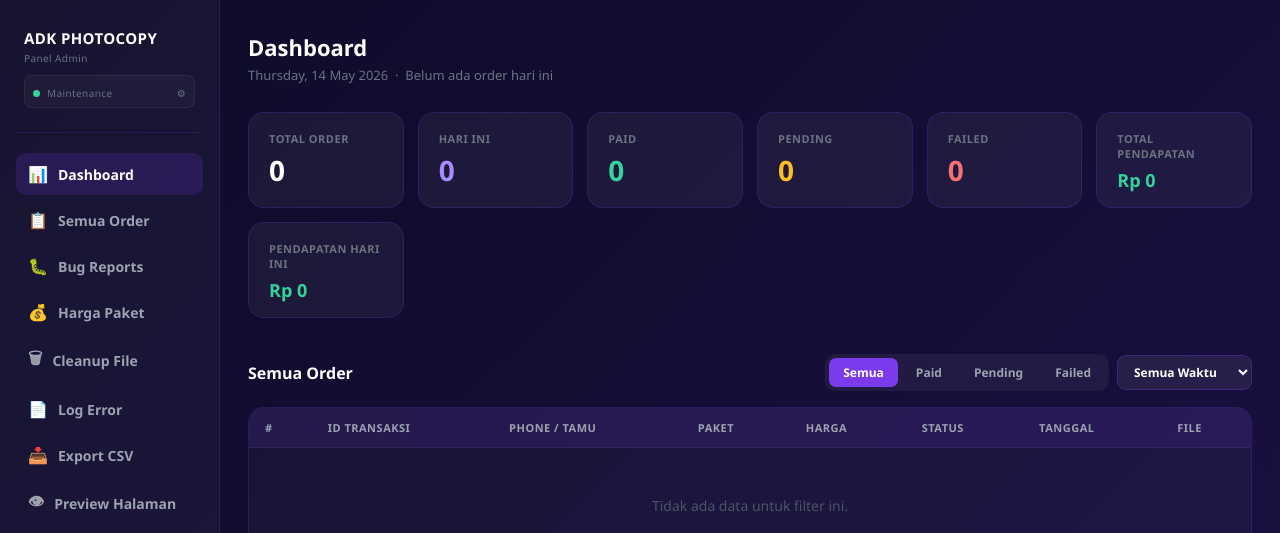
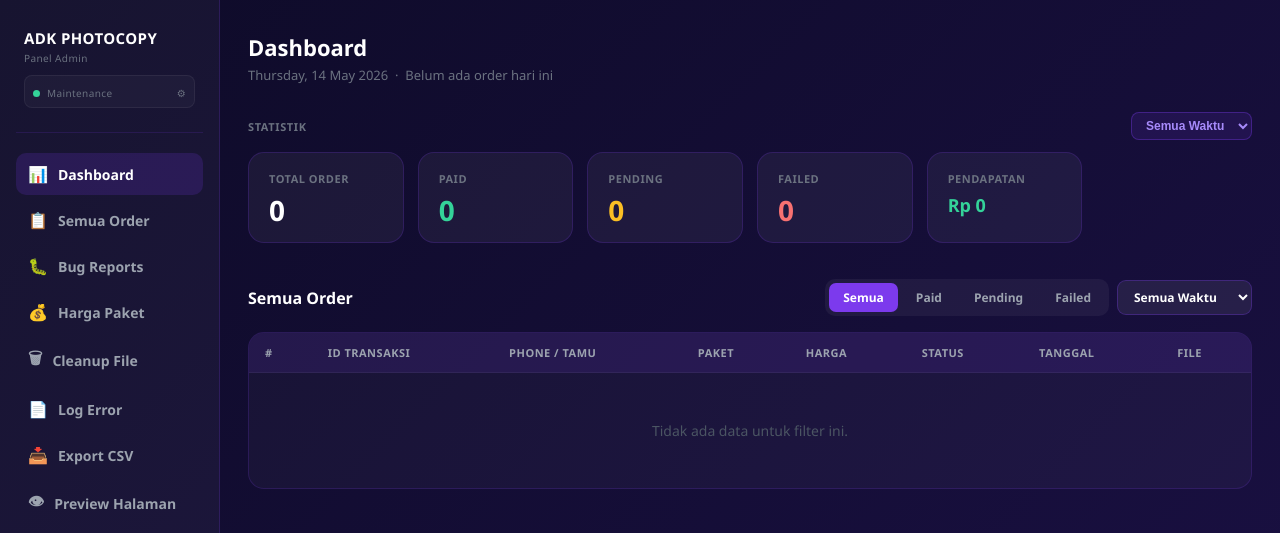
Before and after one commit to maulayaaa020-cloud/Server-ADK, a PHP site: page /adk/admin/dashboard.php in a window 1280 px wide. Shown: the top 533 px of the page. Run offline with PHP 8.4, Linux system fonts and the light colour scheme; the visitor is signed in with stand-in values (Sample User, id 1); data that the repository does not hold is empty; some libraries are stand-ins or nearby versions.

Commit message:
feat(dashboard): tambah filter periode pada stats (hari ini/bulan ini/tahun ini/semua)

```diff
--- a/admin/dashboard.php
+++ b/admin/dashboard.php
@@ -35,15 +35,25 @@ if ($_SERVER['REQUEST_METHOD'] === 'POST' && isset($_POST['toggle_maintenance'])
 
 $db = getDB();
 
-// ── Stats ──────────────────────────────────────────────────────────────────
-$stats = [];
-$stats['total']   = (int)$db->query("SELECT COUNT(*) FROM orders")->fetchColumn();
-$stats['today']   = (int)$db->query("SELECT COUNT(*) FROM orders WHERE DATE(created_at) = CURDATE()")->fetchColumn();
-$stats['paid']    = (int)$db->query("SELECT COUNT(*) FROM orders WHERE status = 'paid'")->fetchColumn();
-$stats['pending'] = (int)$db->query("SELECT COUNT(*) FROM orders WHERE status = 'pending'")->fetchColumn();
-$stats['failed']  = (int)$db->query("SELECT COUNT(*) FROM orders WHERE status = 'failed'")->fetchColumn();
-$stats['revenue']       = (float)$db->query("SELECT COALESCE(SUM(harga),0) FROM orders WHERE status = 'paid'")->fetchColumn();
-$stats['revenue_today'] = (float)$db->query("SELECT COALESCE(SUM(harga),0) FROM orders WHERE status = 'paid' AND DATE(created_at) = CURDATE()")->fetchColumn();
+// ── Stats — pre-compute semua periode ────────────────────────────────────────
+$_statPeriods = [
+    'all'   => '1=1',
+    'today' => 'DATE(created_at) = CURDATE()',
+    'month' => 'YEAR(created_at)=YEAR(NOW()) AND MONTH(created_at)=MONTH(NOW())',
+    'year'  => 'YEAR(created_at)=YEAR(NOW())',
+];
+$allStats = [];
+foreach ($_statPeriods as $p => $w) {
+    $allStats[$p] = [
+        'total'   => (int)$db->query("SELECT COUNT(*) FROM orders WHERE $w")->fetchColumn(),
+        'paid'    => (int)$db->query("SELECT COUNT(*) FROM orders WHERE status='paid' AND $w")->fetchColumn(),
+        'pending' => (int)$db->query("SELECT COUNT(*) FROM orders WHERE status='pending' AND $w")->fetchColumn(),
+        'failed'  => (int)$db->query("SELECT COUNT(*) FROM orders WHERE status='failed' AND $w")->fetchColumn(),
+        'revenue' => (float)$db->query("SELECT COALESCE(SUM(harga),0) FROM orders WHERE status='paid' AND $w")->fetchColumn(),
+    ];
+}
+$stats          = $allStats['all'];
+$stats['today'] = $allStats['today']['total']; // untuk label header
 
 // ── Filters ────────────────────────────────────────────────────────────────
 $filterStatus = $_GET['status'] ?? 'all';
@@ -245,6 +255,34 @@ function tglAdmin(string $dt): string {
         .stat-value.red    { color: #f87171; }
         .stat-value.purple { color: #a78bfa; }
         .stat-value.sm     { font-size: 18px; }
+
+        .stats-toolbar {
+            display: flex;
+            align-items: center;
+            justify-content: space-between;
+            margin-bottom: 12px;
+        }
+        .stats-toolbar-label {
+            font-size: 11px;
+            font-weight: 700;
+            color: #6b7280;
+            text-transform: uppercase;
+            letter-spacing: 0.6px;
+        }
+        .stats-period-select {
+            background: rgba(124,58,237,0.12);
+            border: 1px solid rgba(124,58,237,0.35);
+            border-radius: 8px;
+            color: #a78bfa;
+            font-size: 12px;
+            font-weight: 600;
+            padding: 5px 10px;
+            cursor: pointer;
+            outline: none;
+            transition: 0.2s;
+        }
+        .stats-period-select:hover { border-color: #a78bfa; background: rgba(124,58,237,0.2); }
+        .stats-period-select option { background: #1a1043; color: white; }
 
         /* ===== SECTION HEADER ===== */
         .section-header {
@@ -598,34 +636,35 @@ function tglAdmin(string $dt): string {
     </div>
 
     <!-- STATS -->
+    <div class="stats-toolbar">
+        <div class="stats-toolbar-label">Statistik</div>
+        <select class="stats-period-select" onchange="switchStatPeriod(this.value)">
+            <option value="all">Semua Waktu</option>
+            <option value="today">Hari Ini</option>
+            <option value="month">Bulan Ini</option>
+            <option value="year">Tahun Ini</option>
+        </select>
+    </div>
     <div class="stats-grid">
         <div class="stat-card">
             <div class="stat-label">Total Order</div>
-            <div class="stat-value"><?= $stats['total'] ?></div>
-        </div>
-        <div class="stat-card">
-            <div class="stat-label">Hari Ini</div>
-            <div class="stat-value purple"><?= $stats['today'] ?></div>
+            <div class="stat-value" id="sv-total"><?= $stats['total'] ?></div>
         </div>
         <div class="stat-card">
             <div class="stat-label">Paid</div>
-            <div class="stat-value green"><?= $stats['paid'] ?></div>
+            <div class="stat-value green" id="sv-paid"><?= $stats['paid'] ?></div>
         </div>
         <div class="stat-card">
             <div class="stat-label">Pending</div>
-            <div class="stat-value yellow"><?= $stats['pending'] ?></div>
+            <div class="stat-value yellow" id="sv-pending"><?= $stats['pending'] ?></div>
         </div>
         <div class="stat-card">
             <div class="stat-label">Failed</div>
-            <div class="stat-value red"><?= $stats['failed'] ?></div>
+            <div class="stat-value red" id="sv-failed"><?= $stats['failed'] ?></div>
         </div>
         <div class="stat-card">
-            <div class="stat-label">Total Pendapatan</div>
-            <div class="stat-value green sm"><?= fmtRupiah($stats['revenue']) ?></div>
-        </div>
-        <div class="stat-card">
-            <div class="stat-label">Pendapatan Hari Ini</div>
-            <div class="stat-value green sm"><?= fmtRupiah($stats['revenue_today']) ?></div>
+            <div class="stat-label">Pendapatan</div>
+            <div class="stat-value green sm" id="sv-revenue"><?= fmtRupiah($stats['revenue']) ?></div>
         </div>
     </div>
 
@@ -812,6 +851,17 @@ function tglAdmin(string $dt): string {
 </div>
 
 <script>
+const _allStats = <?= json_encode($allStats) ?>;
+function switchStatPeriod(p) {
+    const s = _allStats[p];
+    document.getElementById('sv-total').textContent   = s.total;
+    document.getElementById('sv-paid').textContent    = s.paid;
+    document.getElementById('sv-pending').textContent = s.pending;
+    document.getElementById('sv-failed').textContent  = s.failed;
+    document.getElementById('sv-revenue').textContent =
+        'Rp ' + s.revenue.toLocaleString('id-ID');
+}
+
 function toggleSidebar() {
     document.getElementById('sidebar').classList.toggle('open');
     document.getElementById('sidebarOverlay').classList.toggle('open');
```
